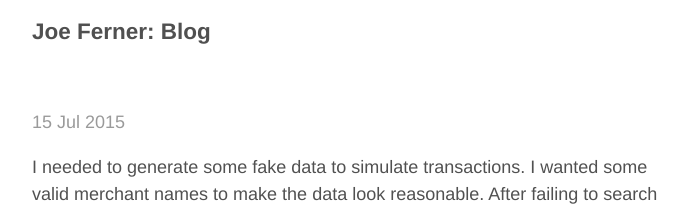
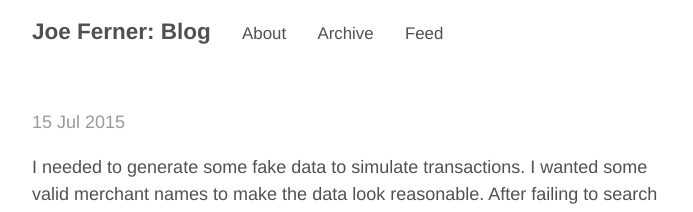
Before and after one commit to joeferner/joeferner.github.io, a Jekyll site: the page built from index.html, in a window 1280 px wide. Shown: the top 212 px of the page, without its empty margins (293-986 px from the left). Built offline with Jekyll 4.4.1, drawn with Linux system fonts in a browser that asks for light colours; the list of posts is cut into pages by our own code.

Commit message:
add menu and archive

```diff
--- a/_config.yml
+++ b/_config.yml
@@ -28,3 +28,8 @@ author:
 version:             2.0.0
 github:
   repo:              https://github.com/joeferner
+
+pages_list:
+  About: '/about'
+  Archive: '/archive'
+  Feed: '/atom.xml'
--- a/_layouts/default.html
+++ b/_layouts/default.html
@@ -10,6 +10,10 @@
         <h3 class="masthead-title">
           <a href="{{ site.baseurl }}/" title="Home">{{ site.title }}</a>
           <small>{{ site.tagline }}</small>
+          {% for page in site.pages_list %}
+            &nbsp;&nbsp;&nbsp;
+            <small><a href="{{ page[1]  }}">{{ page[0] }}</a></small>
+          {% endfor %}
         </h3>
       </header>
 
```
Also changed, not shown: archive.md (added, +10 -0 lines).
